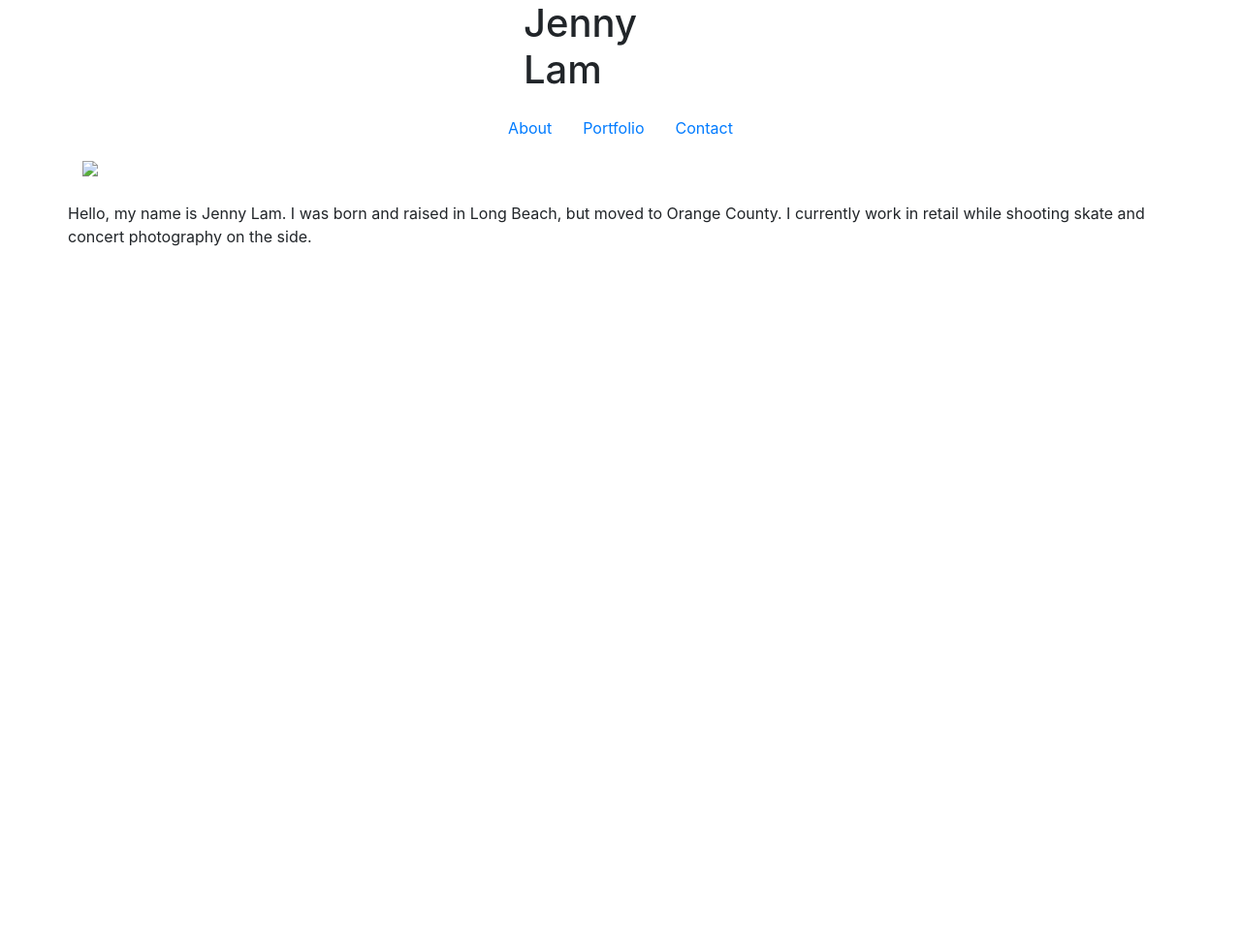
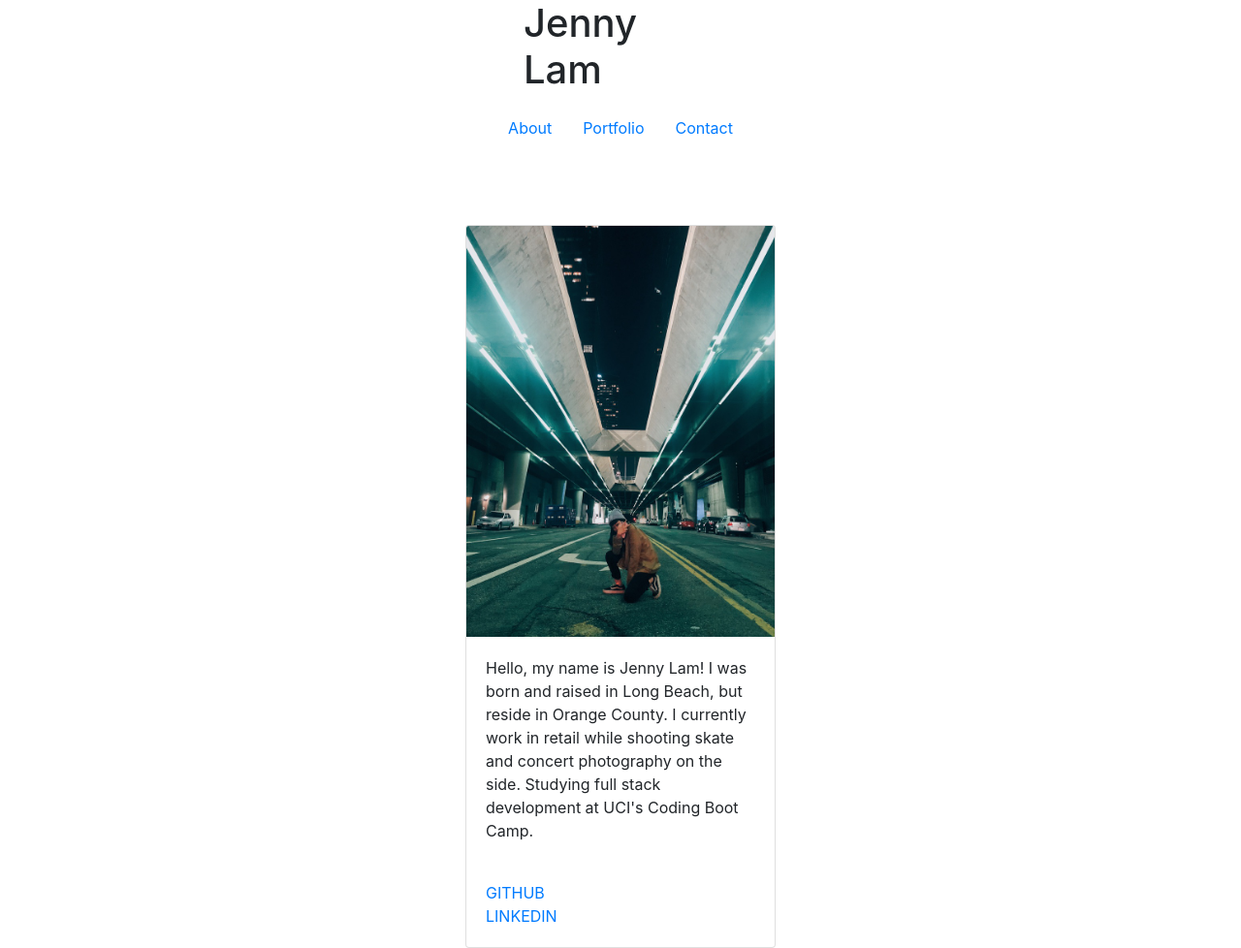
Before and after one commit to jlam562/portfolio, a plain HTML site: page index.html in a window 1280 px wide. Shown: the whole page at 97% size. Before the commit the page ends 800 px from the top, so only its background shows below. Drawn offline with nearby package versions, Linux system fonts and the light colour scheme.

Commit message:
updated index

```diff
--- a/index.html
+++ b/index.html
@@ -9,17 +9,6 @@
   <link rel="stylesheet" href="https://stackpath.bootstrapcdn.com/bootstrap/4.4.1/css/bootstrap.min.css"
     integrity="sha384-Vkoo8x4CGsO3+Hhxv8T/Q5PaXtkKtu6ug5TOeNV6gBiFeWPGFN9MuhOf23Q9Ifjh" crossorigin="anonymous">
 </head>
-
-<style>
-  .h1 {
-    text-align: center;
-  }
-
-  .a {
-    text-align: center;
-  }
-</style>
-
 
 <div class="mx-auto" style="width: 200px;">
   <h1>Jenny Lam</h1>
@@ -38,17 +27,19 @@
     </li>
   </ul>
   </nav>
-
-  <div class="container">
-    <div class="row">
-      <div class="col-sm-3">
-        <img src="#">
-      </div>
-      <br><br>
-      <div class="col-sm-">
-        Hello, my name is Jenny Lam. I was born and raised in Long Beach, but moved to Orange County. I currently work
-        in retail while shooting skate and concert photography on the side.
-      </div>
+  <br><br><br>
+  <div class="card mx-auto" style="width: 20rem;">
+    <img src="me.jpeg" class="card-img-top" alt="image">
+    <div class="card-body">
+      <p class="card-text">Hello, my name is Jenny Lam! I was born and raised in Long Beach, but reside in Orange
+        County. I currently work
+        in retail while shooting skate and concert photography on the side. Studying full stack development at UCI's
+        Coding Boot Camp.
+      </p>
+      <br>
+      <a href="https://github.com/jlam562">GITHUB</a>
+      <br>
+      <a href="https://www.linkedin.com/in/jenny-lam-079727132/">LINKEDIN</a>
     </div>
   </div>
 
```
Also changed, not shown: portfolio.html (+1 -1 lines), me.jpeg (added).
